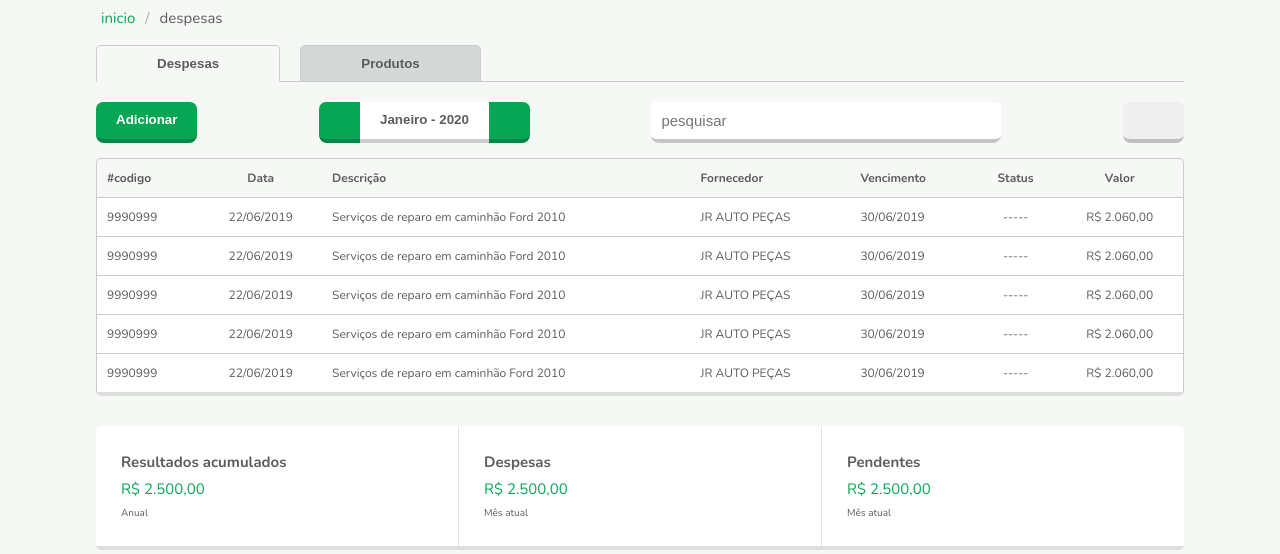
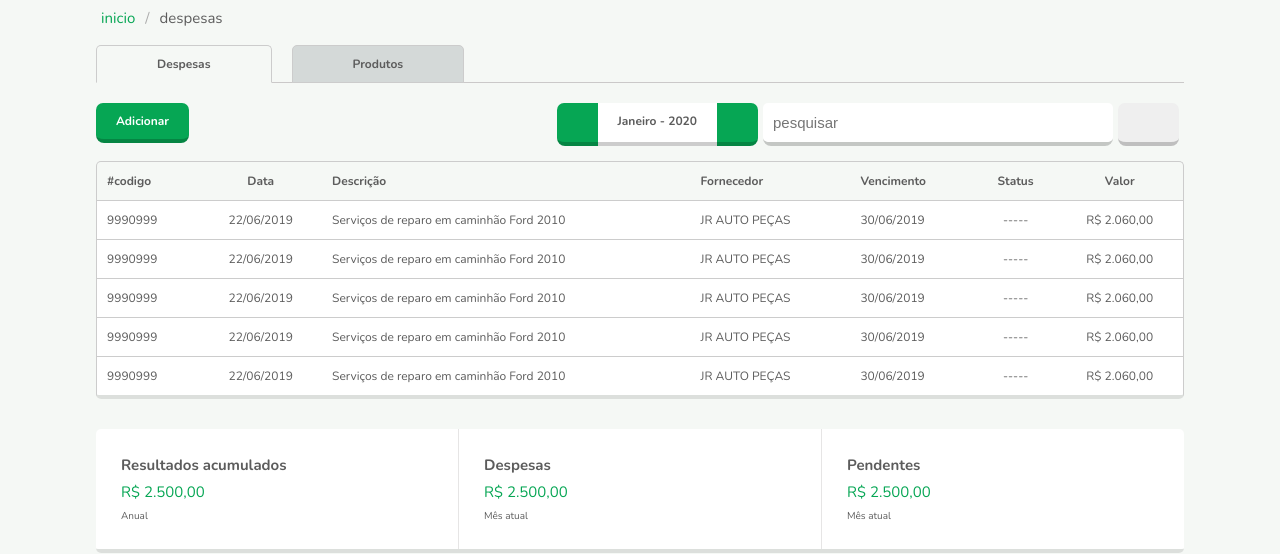
Before and after one commit to helioh3/uikit, a website: page expenses.html in a window 1280 px wide. Shown: the part 53-607 px from the top of the page. Drawn offline with nearby package versions, Linux system fonts and the light colour scheme.

Commit message:
fix bugs scss/html

```diff
--- a/expenses.html
+++ b/expenses.html
@@ -62,9 +62,14 @@
                 <div class="tabs-container">
                     <div class="box-but">
 
+                        <div class="box-but-left">
                             <button class="but primary">Adicionar</button>
 
-                        <div class="but-group">
+                        </div>
+
+                        <div class="box-but-right">
+
+                            <div class="but-group ma-r-small">
                                 <button class="but prev">
                                     <svg class="feather white">
                                         <use xlink:href="node_modules/feather-icons/dist/feather-sprite.svg#arrow-left"></use>
@@ -78,16 +83,17 @@
                                 </button>
                             </div>
 
-                        <div action="" class="search">
+                            <div action="" class="search ma-r-small">
                                 <input type="text" class="search__input" placeholder="pesquisar">
                             </div>
 
-                        <button class="but printer">
+                            <button class="but printer ma-r-small">
                                 <svg class="feather">
                                     <use xlink:href="node_modules/feather-icons/dist/feather-sprite.svg#printer"></use>
                                 </svg>
+                            </button>
 
-                        </button>
+                        </div>
 
                         <!--
                         <button class="but printer">
--- a/sass/app.scss
+++ b/sass/app.scss
@@ -5,6 +5,9 @@
 
 
 @import 'core/minireset';
+@import 'core/base';
+@import 'core/typography';
+
 @import 'components/navbar';
 @import 'components/buttons';
 @import 'components/forms';
@@ -17,9 +20,6 @@
 @import 'components/categories';
 
 
-@import 'core/base';
-@import 'core/typography';
-
 @import 'pages/back/dashboard';
 @import 'pages/back/expenses-view';
 @import 'pages/back/footer';
--- a/sass/components/buttons.scss
+++ b/sass/components/buttons.scss
@@ -6,7 +6,8 @@
     margin-bottom: 1rem;
 }
 .but{
-
+    font-family: inherit;
+    font-size: 1.2rem;
     font-weight: bold;
     display: flex;
     border-radius: .7rem;
@@ -38,7 +39,7 @@
     border-bottom: .4rem solid rgba(0, 0, 0, 0.2);
     border-bottom-left-radius: .8rem;
     border-bottom-right-radius: .8rem;
-    padding: 1rem 2rem;
+    padding: 1.2rem 2rem;
     cursor: pointer;
 
     &:hover{
@@ -106,7 +107,7 @@
     border-top-right-radius: 0;
     border-bottom-left-radius: .8rem;
     border-bottom-right-radius: .0rem;
-    padding: 1rem;
+    padding: 1.2rem 1rem;
     cursor: pointer;
 
     .feather{
@@ -127,7 +128,7 @@
     border-bottom-left-radius: .0rem;
     border-bottom-right-radius: .8rem;
     color: #fff;
-    padding: 1rem;
+    padding: 1.2rem 1rem;
     cursor: pointer;
 
     .feather{
--- a/sass/components/tabs.scss
+++ b/sass/components/tabs.scss
@@ -4,7 +4,10 @@
     border-bottom: 1px solid var(--color-grey1);
     margin-bottom: 1px;
 
+
     &__item{
+        font-family: inherit;
+        font-size: 1.2rem;
         border-top-left-radius: .5rem;
         border-top-right-radius: .5rem;
         background-color: #D4D9D8;
```
Also changed, not shown: expenses-new.html (+5 -0 lines), providers-new.html (+1 -1 lines), providers.html (+1 -1 lines), users.html (+1 -1 lines), css/app.css, sass/components/back.scss (deleted). Lines whose indentation alone changed are shown as unchanged.
